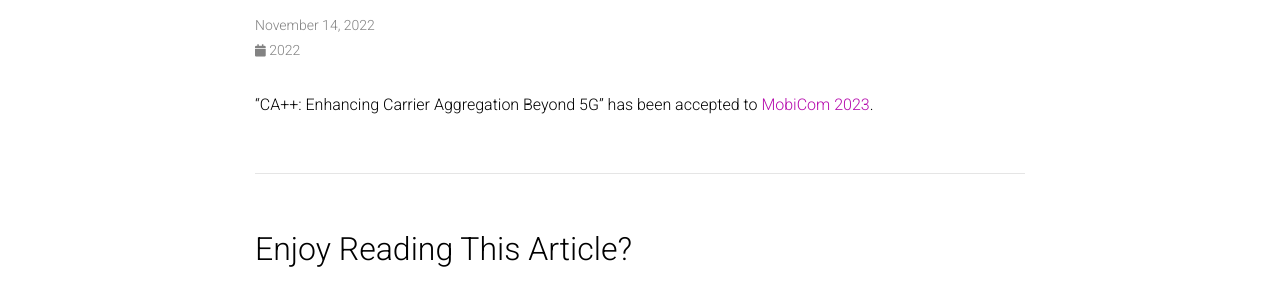
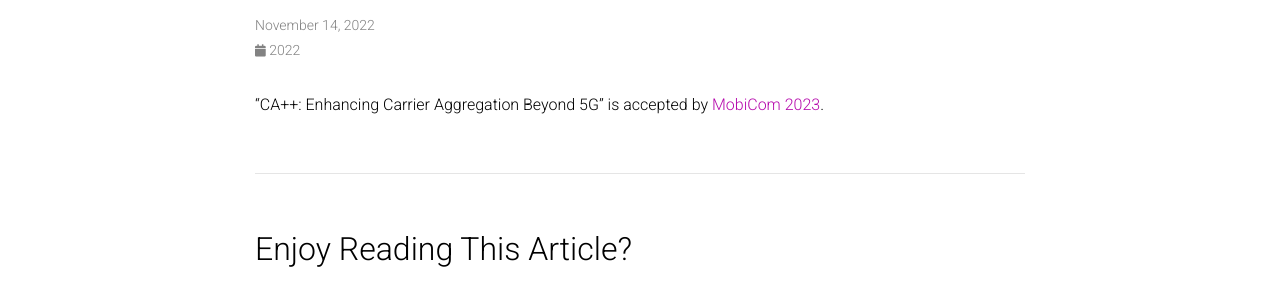
Before and after one commit to YanbingLiu1997/YanbingLiu1997.github.io, a Jekyll site: the page built from _news/announcement_3.md, in a window 1280 px wide. Shown: the part 146-434 px from the top of the page. Built offline with Jekyll 4.4.1, drawn with Linux system fonts in a browser that asks for light colours; comment, search, counter and statistics services are not loaded; a style sheet for code colours, icons or effects is not loaded.

Commit message:
update news

```diff
--- a/_news/announcement_3.md
+++ b/_news/announcement_3.md
@@ -4,4 +4,4 @@ date: 2022-11-14 00:00:00-0100
 inline: true
 ---
 
-"CA++: Enhancing Carrier Aggregation Beyond 5G" has been accepted to [MobiCom 2023](https://sigmobile.org/mobicom/2023/).
+"CA++: Enhancing Carrier Aggregation Beyond 5G" is accepted by [MobiCom 2023](https://sigmobile.org/mobicom/2023/).
```
Also changed, not shown: _news/announcement_2.md (+1 -1 lines).
